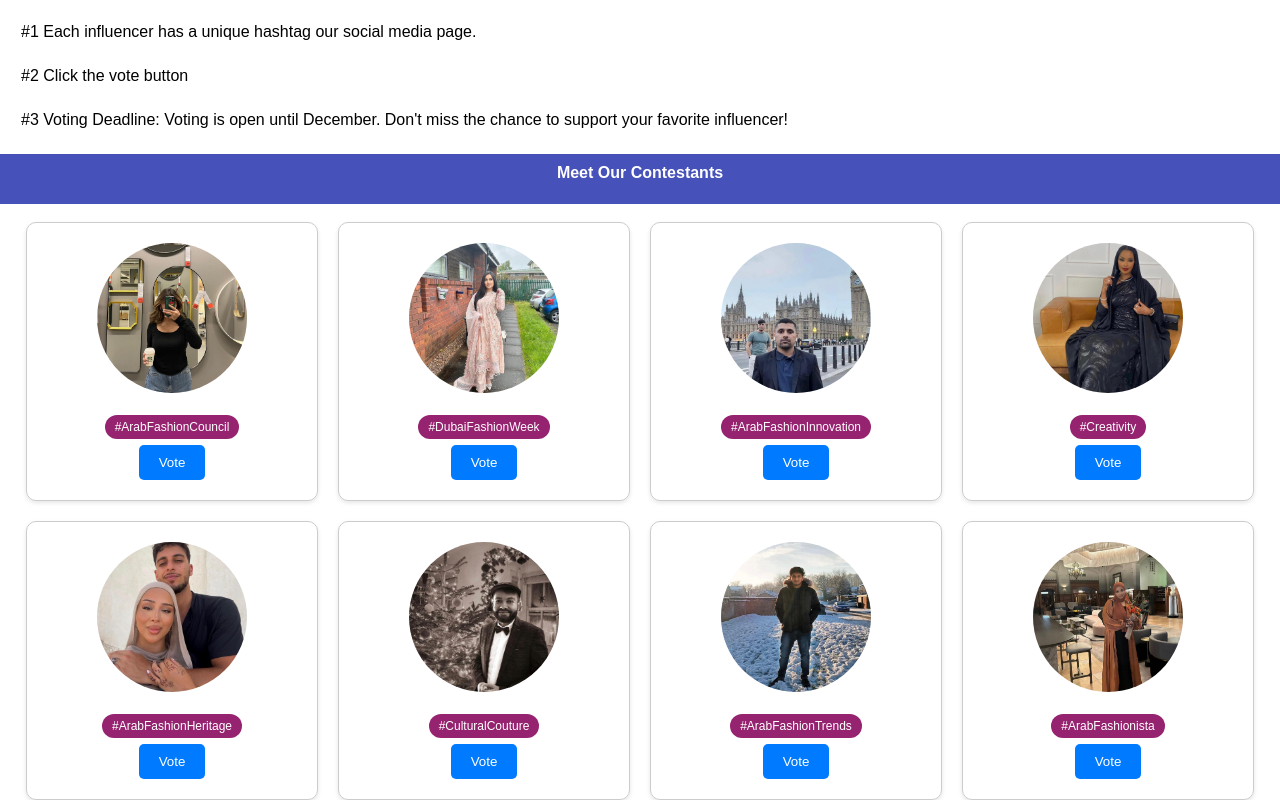
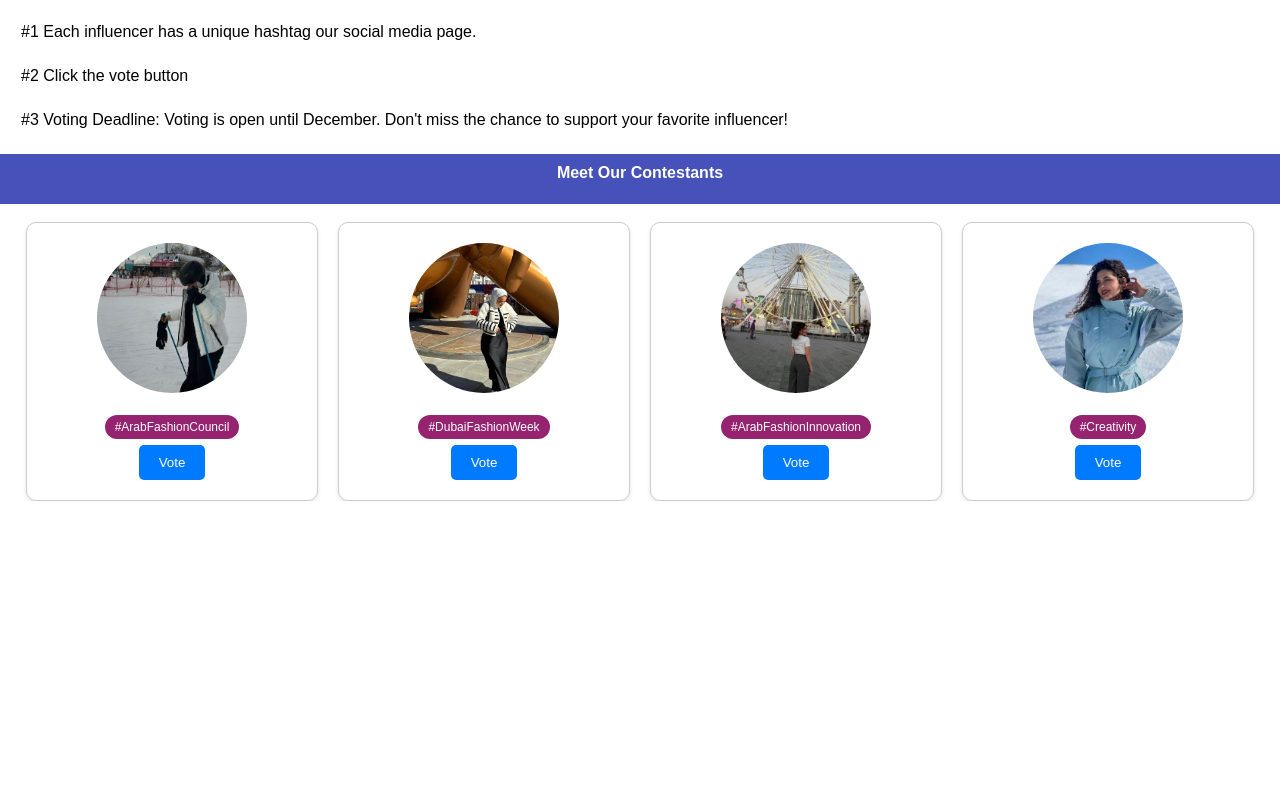
Before and after one commit to eerivrigo3s/fashionproxy, a plain HTML site: page index.html in a window 1280 px wide. Shown: the part 1147-1947 px from the top of the page. After the commit the page ends 1648 px from the top, so only its background shows below. Drawn offline with Linux system fonts and the light colour scheme.

Commit message:
Update index.html

```diff
--- a/index.html
+++ b/index.html
@@ -181,7 +181,7 @@
 
         <!-- Profile Card 1 -->
         <div id="voter" class="profile-card">
-            <img src="img/contest1.jpg" alt="Profile 1" class="profile-image">
+            <img src="img/1.jpeg" alt="Profile 1" class="profile-image">
             <div class="hashtags">
                 <span>#ArabFashionCouncil</span>
             </div>
@@ -190,7 +190,7 @@
 
         <!-- Profile Card 2 -->
         <div id="voter" class="profile-card">
-            <img src="img/contestant002.jpg" alt="Profile 2" class="profile-image">
+            <img src="img/2.jpeg" alt="Profile 2" class="profile-image">
             <div class="hashtags">
                 <span>#DubaiFashionWeek</span>
             </div>
@@ -199,7 +199,7 @@
 
         <!-- Profile Card 3 -->
         <div id="voter" class="profile-card">
-            <img src="img/contestant003.jpg" alt="Profile 2" class="profile-image">
+            <img src="img/3.jpeg" alt="Profile 2" class="profile-image">
             <div class="hashtags">
                 <span>#ArabFashionInnovation</span>
             </div>
@@ -208,45 +208,9 @@
 
         <!-- Profile Card 4 -->
         <div id="voter" class="profile-card">
-            <img src="img/contestant004.jpg" alt="Profile 2" class="profile-image">
+            <img src="img/4.jpeg" alt="Profile 2" class="profile-image">
             <div class="hashtags">
                 <span>#Creativity</span>
-            </div>
-            <button onclick="vote()" class="vote-button">Vote</button>
-        </div>
-
-        <!-- Profile Card 5 -->
-        <div id="voter" class="profile-card">
-            <img src="img/contestant005.jpg" alt="Profile 2" class="profile-image">
-            <div class="hashtags">
-                <span>#ArabFashionHeritage</span>
-            </div>
-            <button onclick="vote()" class="vote-button">Vote</button>
-        </div>
-
-        <!-- Profile Card 6 -->
-        <div id="voter" class="profile-card">
-            <img src="img/contestant006.jpg" alt="Profile 2" class="profile-image">
-            <div class="hashtags">
-                <span>#CulturalCouture</span>
-            </div>
-            <button onclick="vote()" class="vote-button">Vote</button>
-        </div>
-
-        <!-- Profile Card 7 -->
-        <div id="voter" class="profile-card">
-            <img src="img/contestant007.jpg" alt="Profile 2" class="profile-image">
-            <div class="hashtags">
-                <span>#ArabFashionTrends</span>
-            </div>
-            <button onclick="vote()" class="vote-button">Vote</button>
-        </div>
-
-        <!-- Profile Card 8 -->
-        <div id="voter" class="profile-card">
-            <img src="img/contestant008.jpg" alt="Profile 2" class="profile-image">
-            <div class="hashtags">
-                <span>#ArabFashionista</span>
             </div>
             <button onclick="vote()" class="vote-button">Vote</button>
         </div>
```
